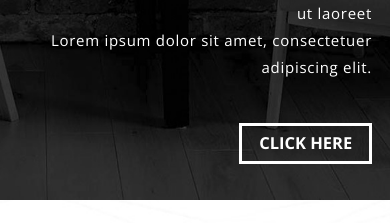
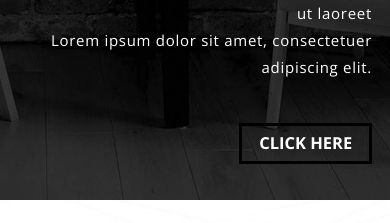
Before and after one commit to marcinkapica/cr8tive, a plain HTML site: page app/index.html in a window 390 px wide. Shown: the part 344-567 px from the top of the page. Drawn offline with nearby package versions, Linux system fonts and the light colour scheme; some packages are replaced by stand-ins of ours.

Commit message:
removed scrollbar from mobile menu, changed header anchor to button

```diff
--- a/app/index.html
+++ b/app/index.html
@@ -41,7 +41,7 @@
 			<img class="header__image" src="images/iron-man2.png">
 			<h1 class="header__heading">We&nbsp;are&nbsp;an<br><span class="header__heading--emphasis">Creative</span><br>Digital&nbsp;Agency</h1>
 			<p class="header__text text">Lorem ipsum dolor sit amet, consectetuer adipiscing elit,<br>sed diam nonummy nibh euismod tincidunt ut laoreet<br>Lorem ipsum dolor sit amet, consectetuer adipiscing elit.</p>
-			<a class="button color-primary" href="#">click here</a>
+			<button class="button color-primary">click here</button>
 		</header>
 
 		<!----------------------Section skills---------------------->
--- a/app/styles/scss/components/_navbar.scss
+++ b/app/styles/scss/components/_navbar.scss
@@ -92,5 +92,6 @@
   }
   &--visible {
     visibility:visible;
+		overflow: hidden;
   }
 }
```
Also changed, not shown: app/styles/main.css, 1 other file.
